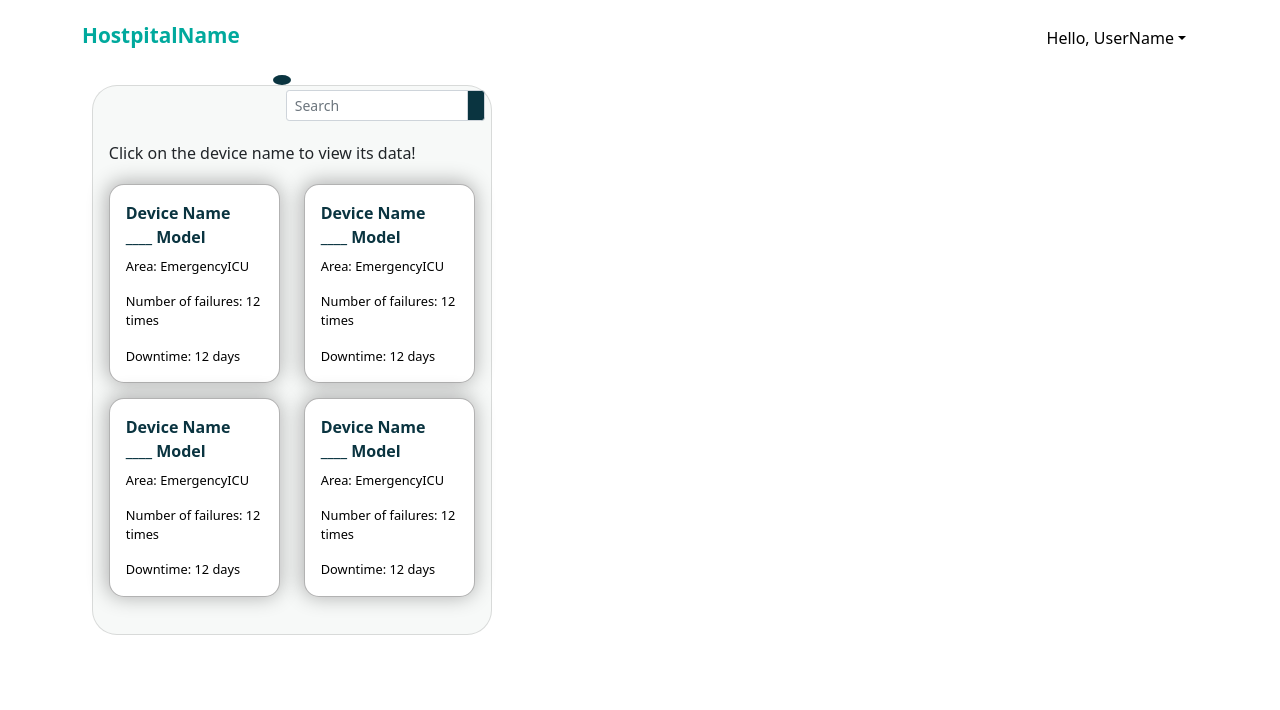
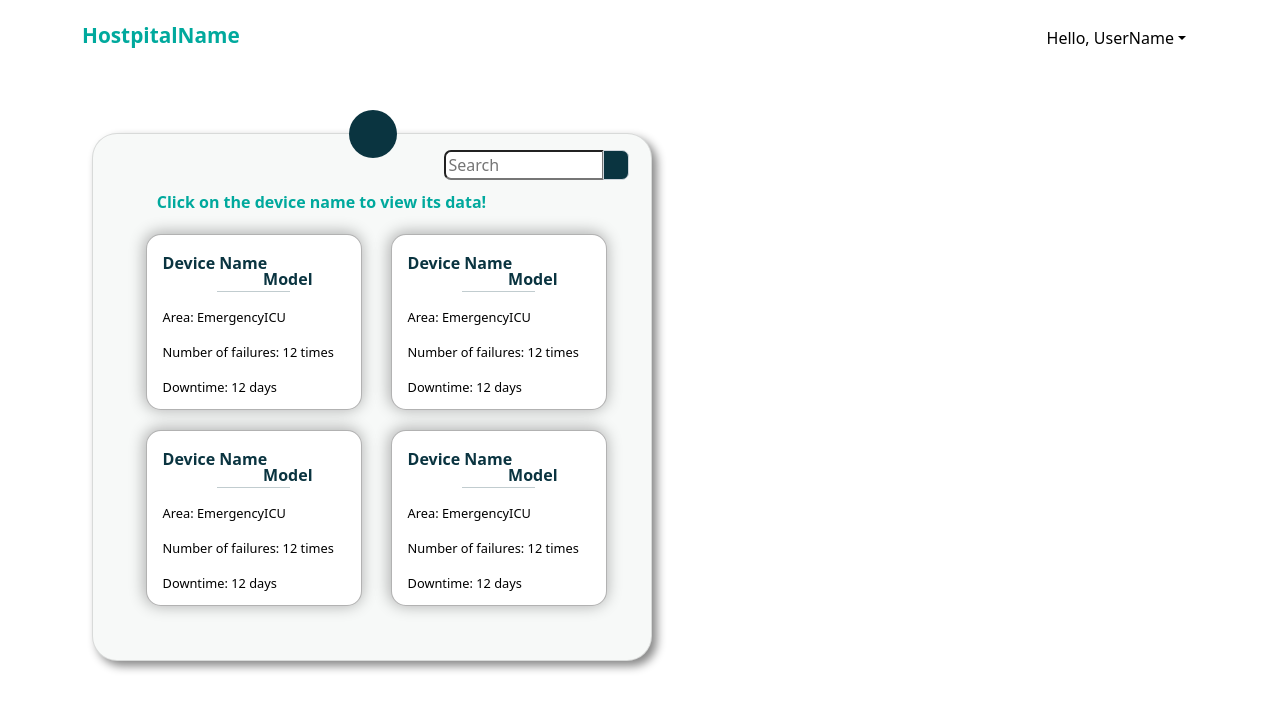
Before and after one commit to BadMemory00/CriticalConditionFrontend, a Vue app: page /#/subuser in a window 1280 px wide. Shown: the top 710 px of the page. Built offline with nearby package versions, Linux system fonts and the light colour scheme.

Commit message:
fixed sub-users main view

```diff
--- a/src/components/SubUserContent.vue
+++ b/src/components/SubUserContent.vue
@@ -8,11 +8,9 @@
               <font-awesome-icon icon="fa-solid fa-plus" class="icon-2" />
             </button>
           </form>
-          <form class="input-group">
-            <div class="input-group input-group-sm w-50 align-end">
+          <form class="input-group search2">
               <input
                 type="search"
-                class="form-control form-control-sm search"
                 placeholder="Search"
               />
               <button
@@ -21,15 +19,14 @@
               >
                 <font-awesome-icon
                   icon="fa-solid fa-magnifying-glass"
-                  class="icon-2"
+                  class="icon-2 "
                 />
               </button>
-            </div>
           </form>
-          <p class="card-title text-device mx-3">
+          <p class="card-title mx-3 main-card-text">
             Click on the device name to view its data!
           </p>
-          <div class="card-body">
+          <div class="card-body card-body2">
             <div class="row">
               <div class="col-md-6">
                 <div class="card card-2">
@@ -41,7 +38,8 @@
                         class="float-end icon-3"
                       />
                       <br />
-                      <span>____ Model</span>
+                        <span class="iammodel"> Model</span>
+                      <hr>
                     </div>
                     <!-- card-title -->
                     <p class="fw-light card-text card-text-edit">
@@ -68,7 +66,8 @@
                         class="float-end icon-3"
                       />
                       <br />
-                      <span>____ Model</span>
+                      <span class="iammodel"> Model</span>
+                      <hr>
                     </div>
                     <!-- card-title -->
                     <p class="fw-light card-text card-text-edit">
@@ -97,7 +96,8 @@
                         class="float-end icon-3"
                       />
                       <br />
-                      <span>____ Model</span>
+                      <span class="iammodel"> Model</span>
+                      <hr>
                     </div>
                     <!-- card-title -->
                     <p class="fw-light card-text card-text-edit">
@@ -124,7 +124,8 @@
                         class="float-end icon-3"
                       />
                       <br />
-                      <span>____ Model</span>
+                      <span class="iammodel"> Model</span>
+                      <hr>
                     </div>
                     <!-- card-title -->
                     <p class="fw-light card-text card-text-edit">
@@ -158,18 +159,29 @@ export default {
 <style>
 .add {
   background-color: #0a3440;
-  margin-left: 180px;
-  position: relative;
-  top: -15px;
-  margin-bottom: 10px;
+  position: absolute;
   border-radius: 50%;
+  height: 3rem;
+  width: 3rem;
+  top: -1.5rem;
+  left: 46%;
+}
+.search2{
+    position: absolute;
+    right: 0.2rem;
+    top: 3%;
+    width: 12.7rem;
+}
+.search2 input{
+    width: 10rem;
+    border-radius: 7px;
+}
+.search2 button{
+    border-radius: 7px;
 }
 .align-end {
   margin-left: 193px;
   top: -20px;
-}
-.text-device {
-  font-weight: 400;
 }
 .btn-search {
   background-color: #0a3440;
@@ -178,22 +190,54 @@ export default {
   color: white;
   opacity: 0.85;
 }
+.main-card-text{
+    position: absolute;
+}
 .caard {
   background-color: #f7f9f8;
-  width: 400px;
-  height: 550px;
+  top: 3rem;
+  height: 33rem;
   border-radius: 25px;
+  width: 35rem;
+  position: relative;
+  box-shadow: 5px 5px 10px #888888;
+
   /* height: 400px; */
+}
+
+.main-card-text{
+    position: absolute;
+    top: 3.5rem;
+    left: 3rem;
+    font-weight: bolder;
+    color: #00a99d;
+}
+.card-body2{
+    position: absolute;
+    top: 4rem;
+    left: 2.3rem;
 }
 .card-2 {
   border-radius: 15px;
   border: 1px solid rgba(0, 0, 0, 0.3);
   color: black;
-  box-shadow: -1px -1px 20px 1px rgba(0, 0, 0, 0.3);
+  box-shadow: -1px -1px 15px 1px rgba(0, 0, 0, 0.3);
   margin-top: 15px;
   font-size: 0.8;
   position: relative;
-  top: -20px;
+  width: 13.5rem;
+  height: 11rem;
+  margin: 20px 5px 0px 0px;
+
+}
+.iammodel{
+    position: absolute;
+    right: 3rem;
+    top: 2rem;
+}
+.card-title hr{
+    width: 40%;
+    margin-left: 30%;
 }
 .card-text-edit {
   font-size: 0.8rem;
```
